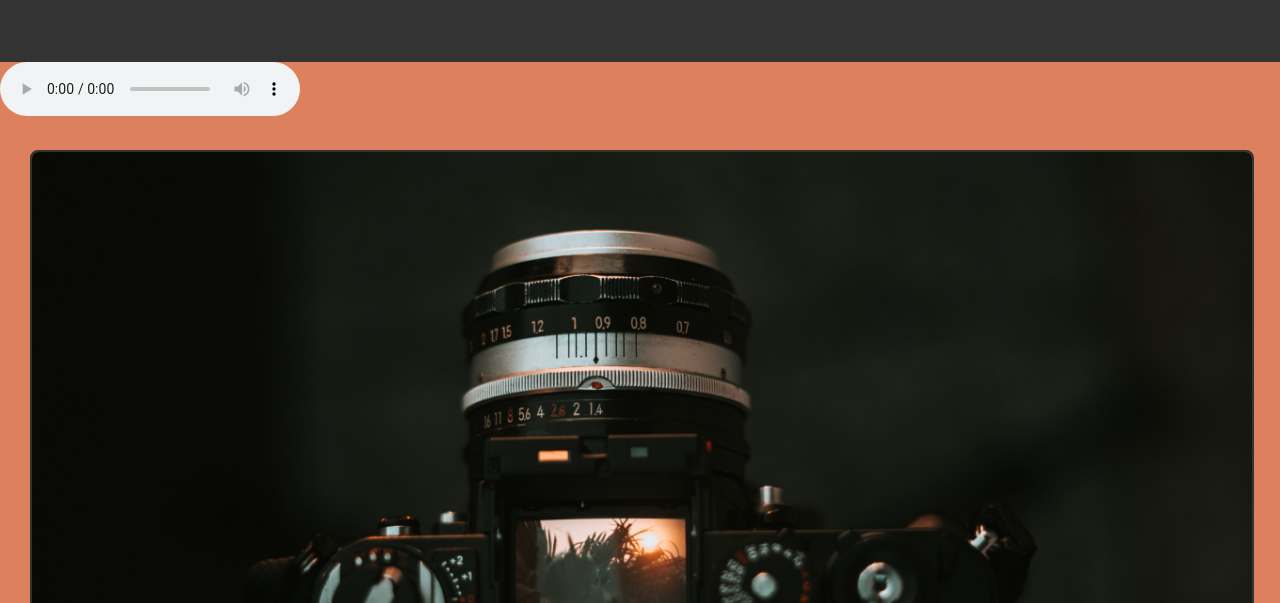
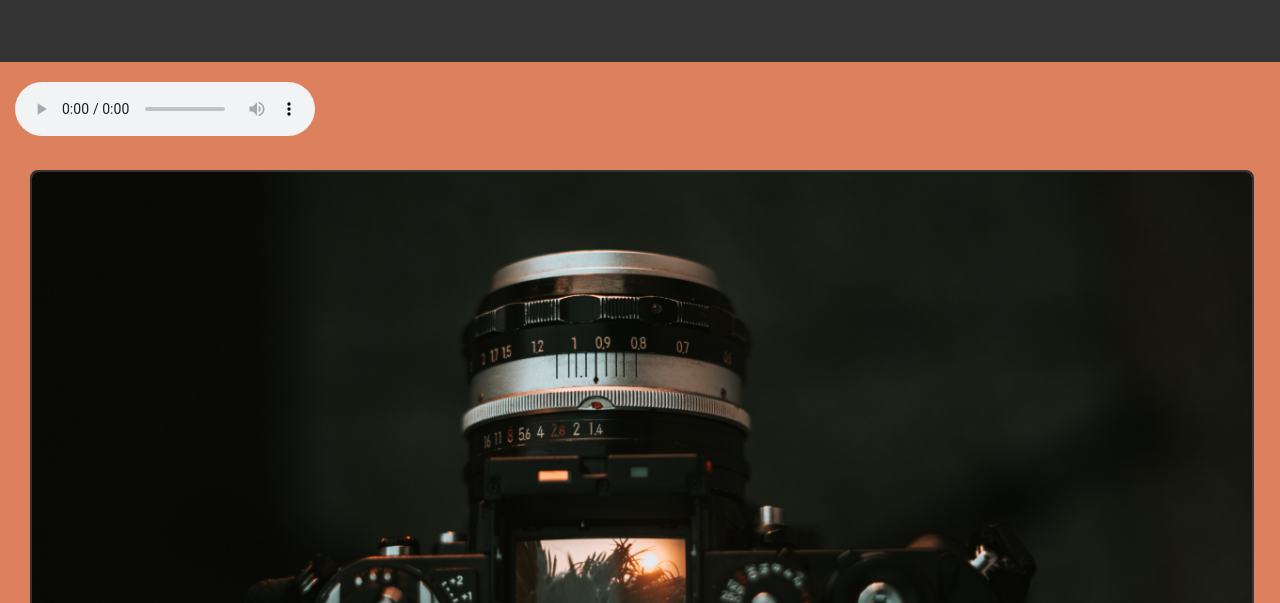
Before and after one commit to NatalieWF/Projeto-Fotografia, a plain HTML site: page index.html in a window 1280 px wide. Shown: the part 197-800 px from the top of the page. Drawn offline with Linux system fonts and the light colour scheme.

Commit message:
Update styles.css

```diff
--- a/styles.css
+++ b/styles.css
@@ -11,6 +11,11 @@ header {
     background-color: #333;
     color: rgb(255, 255, 255);
     font-size: 25px;
+}
+
+audio {
+    margin-top: 20px;
+    margin-left: 15px;
 }
 
 .gallery {
```
